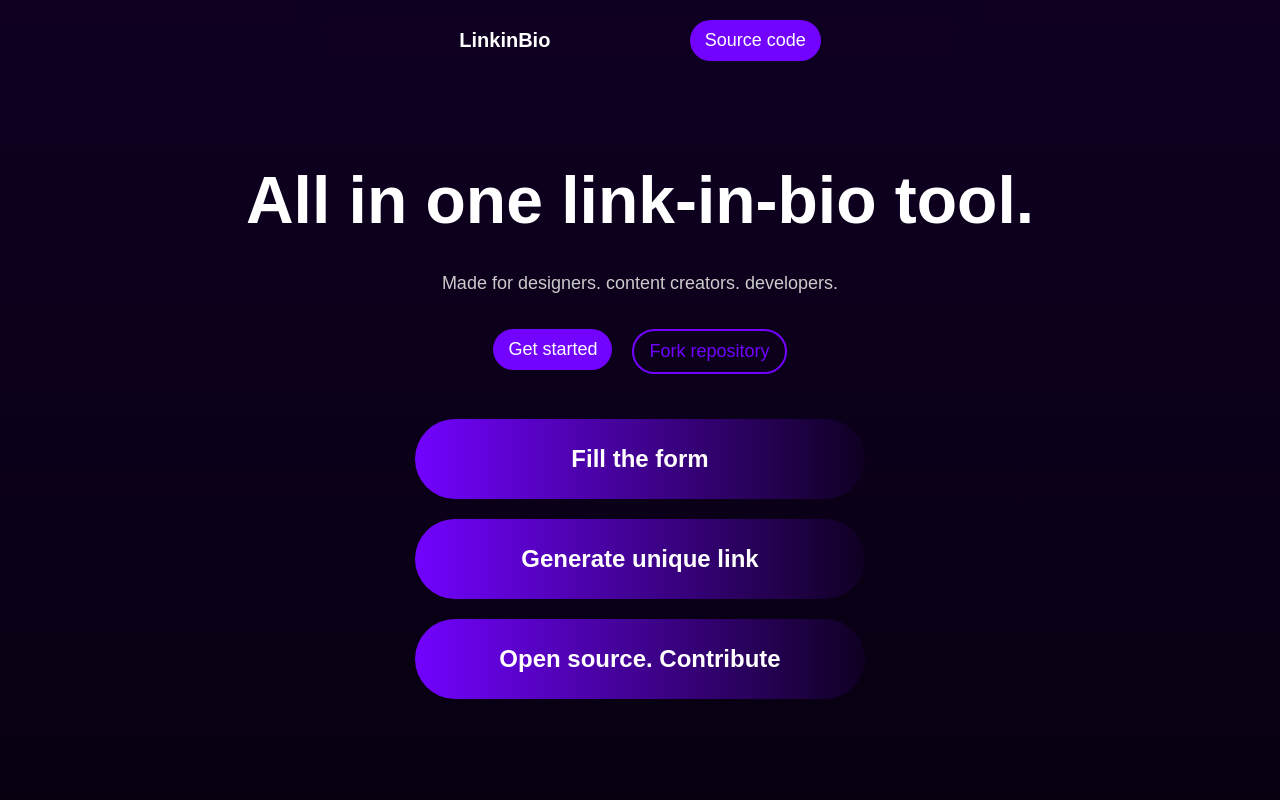
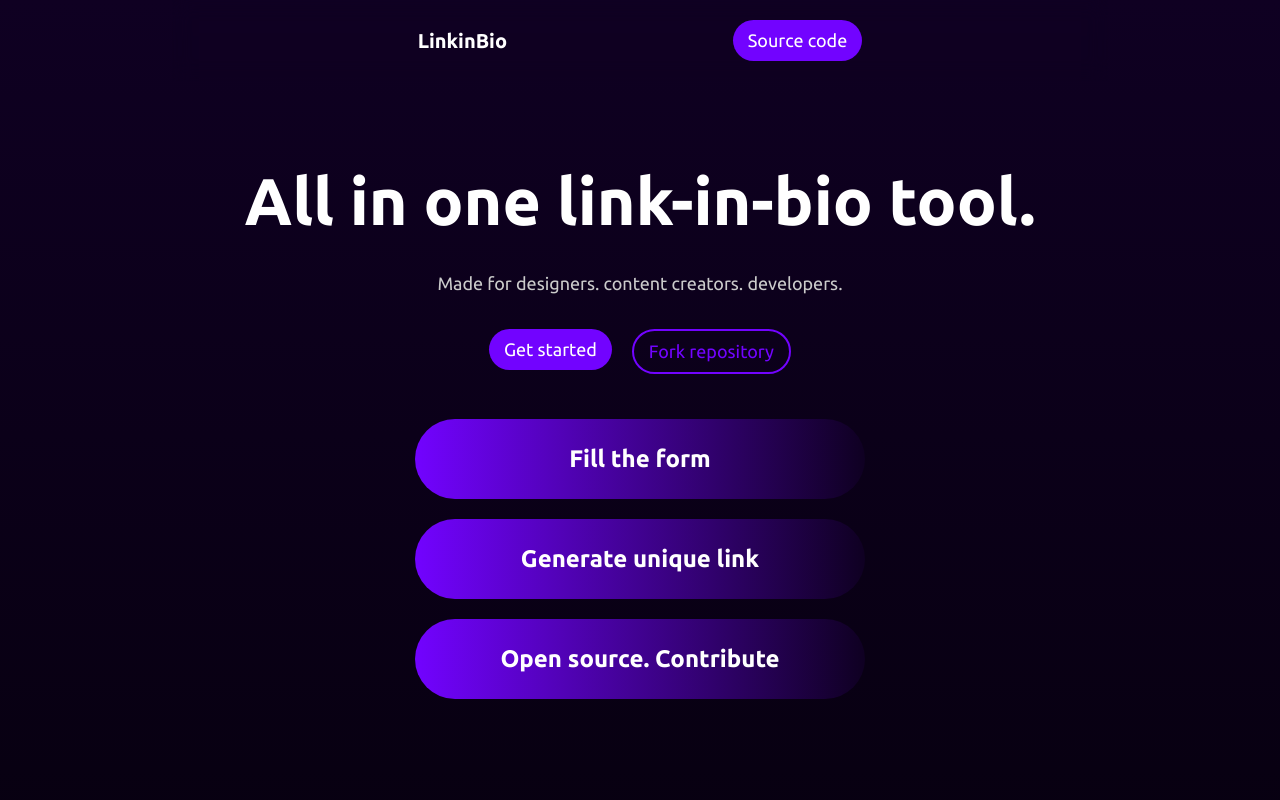
Before and after one commit to Majoralter/LinkinBio, a plain HTML site: page index.html in a window 1280 px wide. Shown: the top 800 px of the page. Drawn offline with Linux system fonts and the light colour scheme.

Commit message:
Update style.css

```diff
--- a/style.css
+++ b/style.css
@@ -1,3 +1,5 @@
+@import url('https://fonts.googleapis.com/css2?family=Ubuntu:wght@400;500;700&display=swap');
+
 *{
     padding: 0;
     margin: 0;
@@ -68,7 +70,7 @@ body,html{
     align-items: center;
     position: fixed;
     padding: 20px;
-    width: 50vw;
+    width: 70vw;
     backdrop-filter: blur(10px);
 }
 
```
